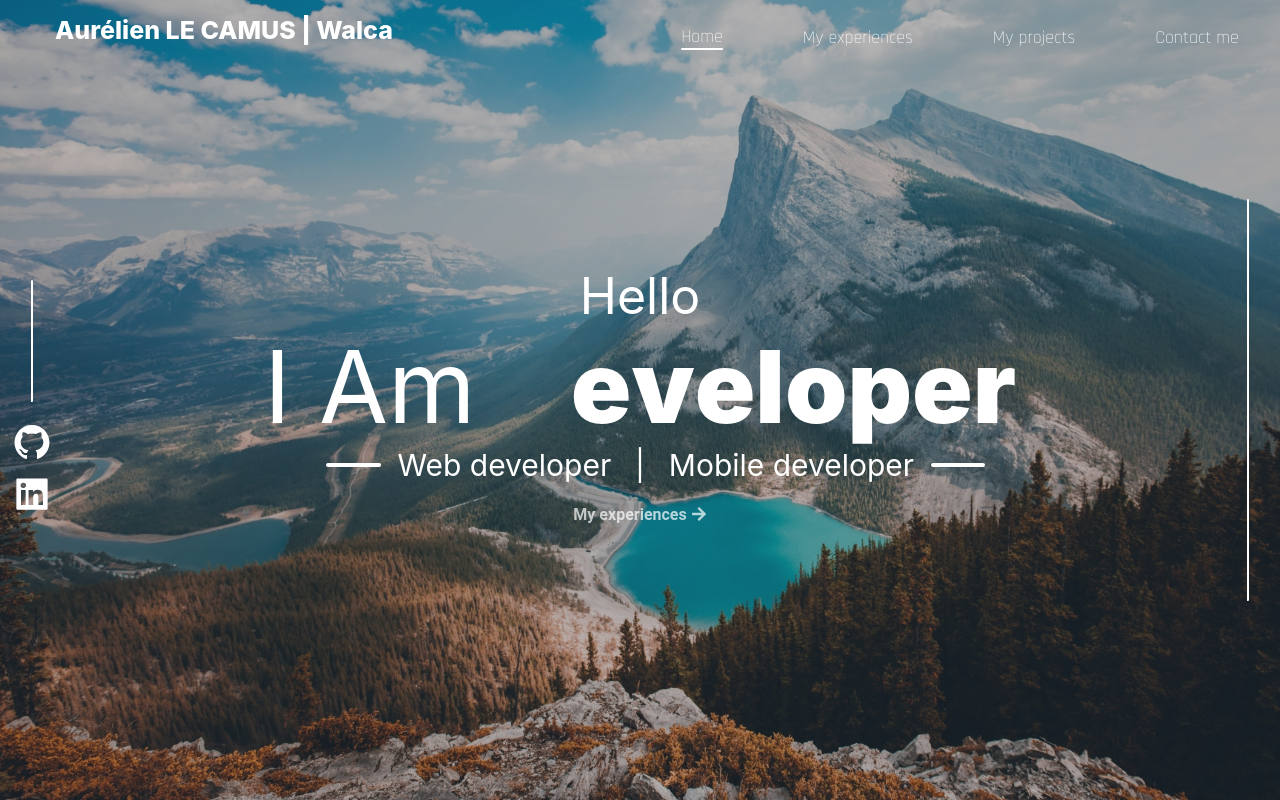
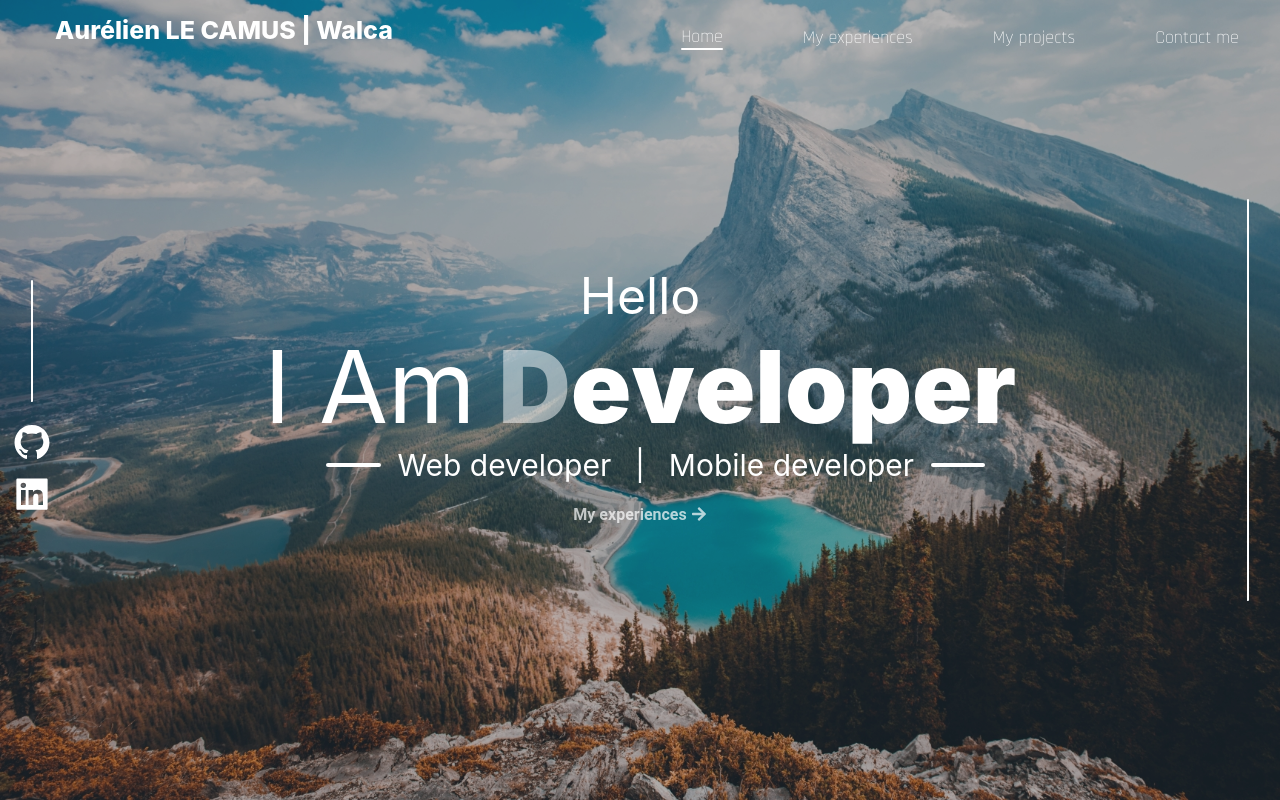
Before and after one commit to Aurelien-le-camus/Gsap-Portfolio, a React (Create React App) app: page / in a window 1280 px wide. In both pictures the pointer is over the element 534 px from the left and 386 px from the top of the page. Built offline with nearby package versions, Linux system fonts and the light colour scheme.

Commit message:
[ADD]: adding files

```diff
--- a/package.json
+++ b/package.json
@@ -17,7 +17,7 @@
     "web-vitals": "^2.1.4"
   },
   "scripts": {
-    "start": "PORT=8080 WATCHPACK_POLLING=true react-scripts start",
+    "start": "set PORT=8080 && react-scripts start",
     "build": "react-scripts build",
     "test": "react-scripts test",
     "eject": "react-scripts eject"
--- a/src/cssAnimations/homeAnimationsHover.css
+++ b/src/cssAnimations/homeAnimationsHover.css
@@ -4,7 +4,7 @@
 }
 
 .letter:hover {
-  opacity: 0;
+  opacity: 0.5;
 }
 
 .icon {
```
Also changed, not shown: 1 other file (tests, documents, lock files or other folders).
